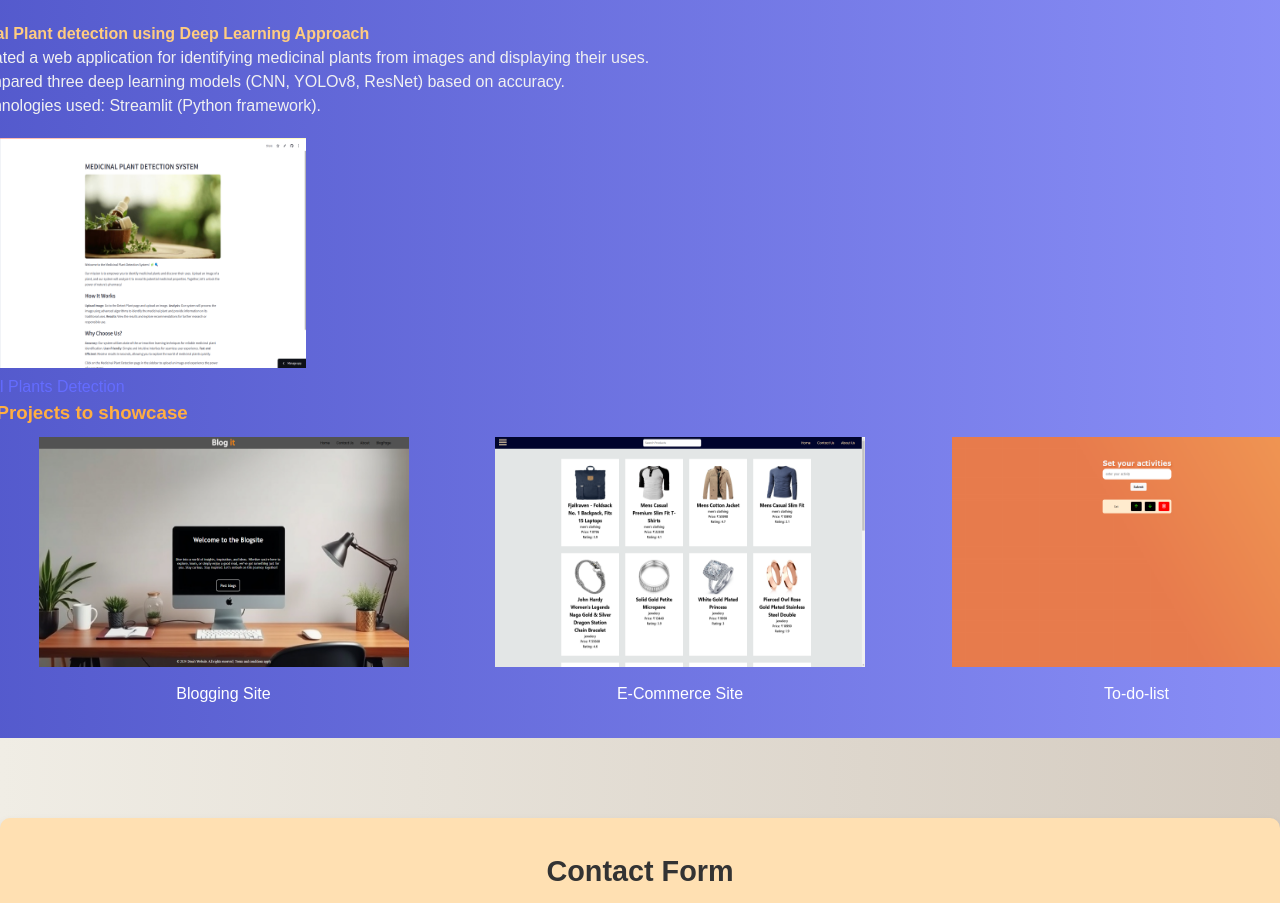
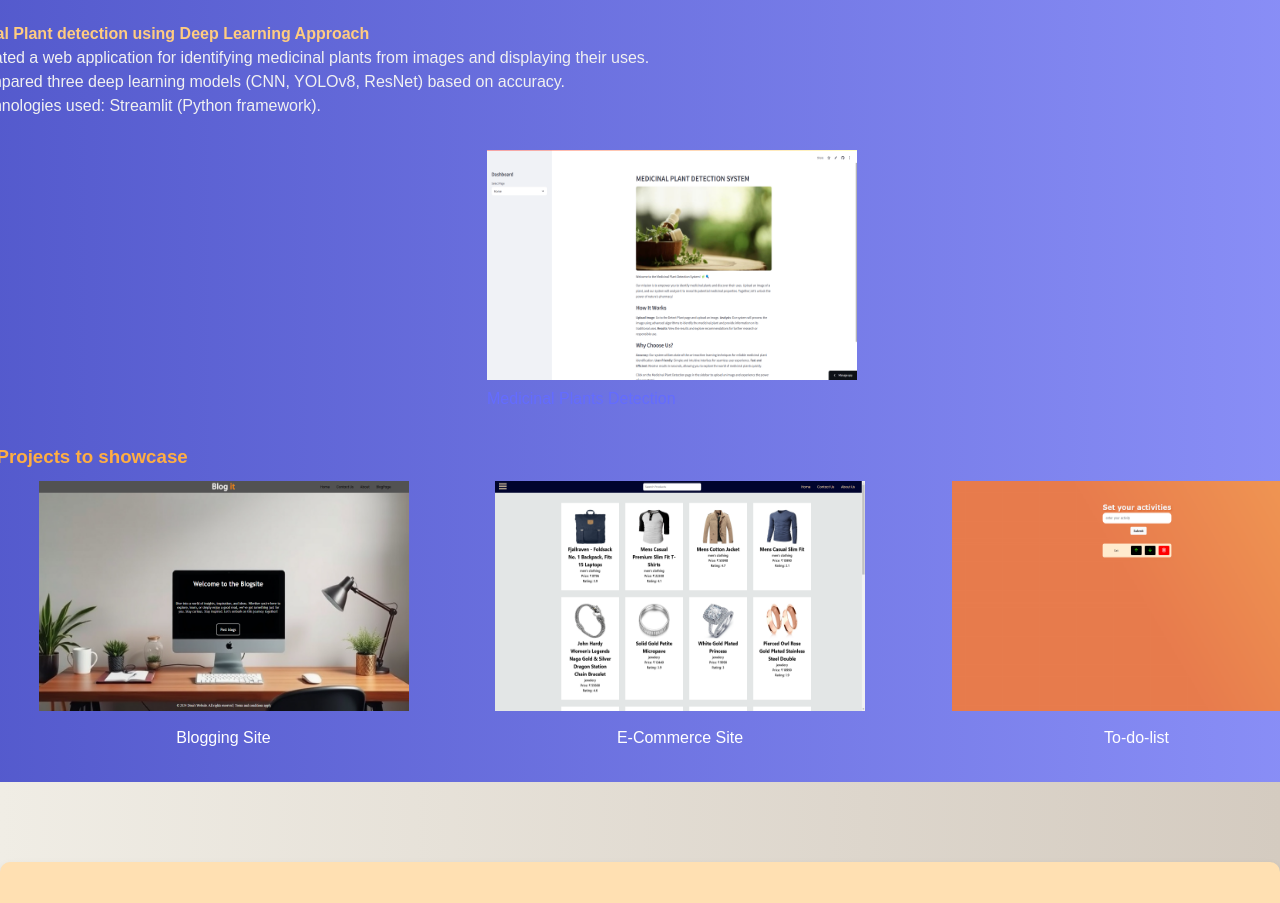
Before and after one commit to Denybix/my-portfolio, a React (Vite) app: page / in a window 1280 px wide. Shown: the part 1880-2783 px from the top of the page. Built offline with nearby package versions, Linux system fonts and the light colour scheme.

Commit message:
Update Commit

```diff
--- a/src/home.css
+++ b/src/home.css
@@ -202,6 +202,22 @@ body {
 }
 
 .academic-project-link p
+{
+    color: white;
+    text-align: center;
+    margin-top: 0.5rem;
+}
+
+.academic-project-link-second
+{
+    display:flex;
+    align-items:center;
+    justify-content:center;
+    margin-top: 2rem;
+    margin-bottom: 2rem;
+}
+
+..academic-project-link-second p
 {
     color: white;
     text-align: center;
```
